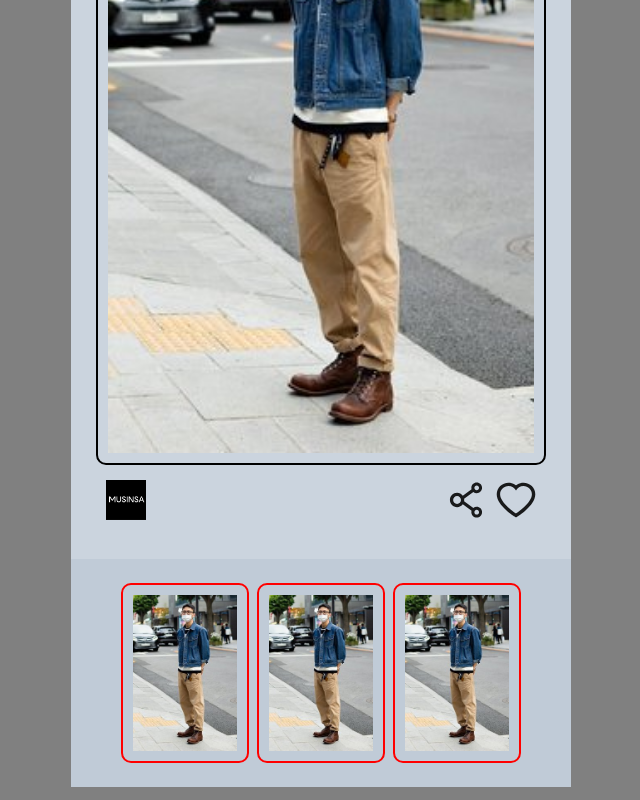
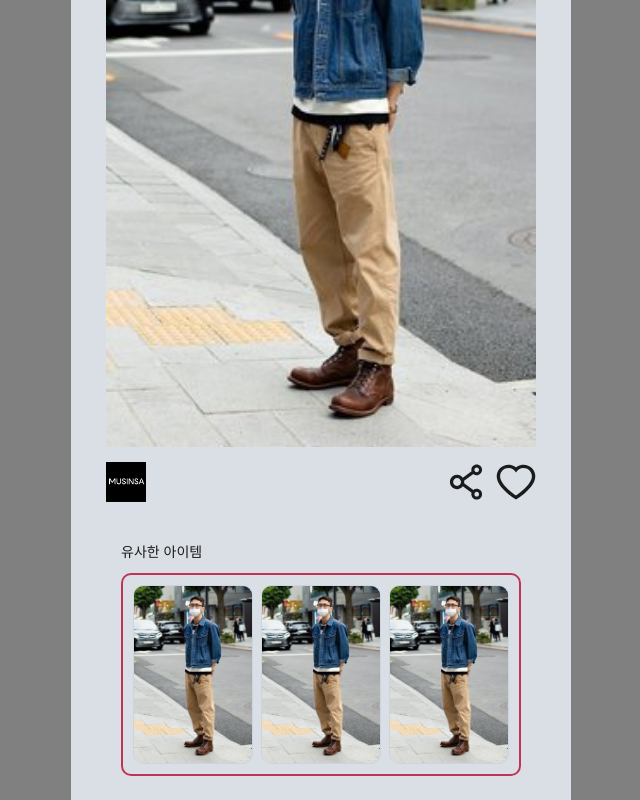
Before and after one commit to Lv2-Recsys-01/styl-frontend, a React (Create React App) app: page /detail in a window 1280 px wide. Shown: the part 288-1088 px from the top of the page, without its empty margins (319-959 px from the left). Built offline with nearby package versions, Linux system fonts and the light colour scheme.

Commit message:
chore: change text
use only login and signup

```diff
--- a/src/components/Login/login.css
+++ b/src/components/Login/login.css
@@ -64,11 +64,11 @@
     height:60px;
 }
 
-.signup-button.disabled {
+.login-button.disabled {
     background-color: var(--background);
 }
 
-.signin-button.disabled {
+.signup-button.disabled {
     background-color: var(--background);
 }
 
--- a/src/components/Login/login.jsx
+++ b/src/components/Login/login.jsx
@@ -8,7 +8,7 @@ Modal.setAppElement("#root");
 function GoToLoginLessNav() {
     return (
         <p>
-            <NavLink to="/journey">로그인 없이 사용할래요</NavLink>
+            <NavLink to="/journey">로그인 없이 사용</NavLink>
         </p>
     );
 }
@@ -19,7 +19,7 @@ function Login({ closeModal = () => {} }) {
     const [modalMode, setModalMode] = useState("login");
     const [confirm, setConfirm] = useState("");
     const [error, setError] = useState(false);
-    const [title, setTitle] = useState("로그인");
+    const [title, setTitle] = useState("Login");
 
     const handleIdChange = (e) => {
         const value = e.target.value;
@@ -39,11 +39,11 @@ function Login({ closeModal = () => {} }) {
     const handleToggleModalModeButton = (e) => {
         e.preventDefault();
         if (modalMode === "login") {
-            setModalMode("signin");
-            setTitle("회원가입");
+            setModalMode("signup");
+            setTitle("Sign Up");
         } else {
             setModalMode("login");
-            setTitle("로그인");
+            setTitle("Login");
         }
         clearInput(true);
     };
@@ -58,9 +58,9 @@ function Login({ closeModal = () => {} }) {
     };
 
     const checkLoginIneligibility = id.length < 4 || password.length !== 4;
-    const checkSigninIneligibility =
+    const checkSignupIneligibility =
         id.length < 4 || password.length !== 4 || confirm.length !== 4 || password !== confirm;
-    const isSignInMode = modalMode === "signin";
+    const isSignUpMode = modalMode === "signup";
     const isLogInMode = modalMode === "login";
 
     const handleLogin = () => {
@@ -72,16 +72,17 @@ function Login({ closeModal = () => {} }) {
         }
     };
 
-    const handleSignin = () => {
-        console.log(`signin => ID: ${id}, Password: ${password}`);
+    const handleSignup = () => {
+        console.log(`signup => ID: ${id}, Password: ${password}`);
 
-        if (checkSigninIneligibility) {
+        if (checkSignupIneligibility) {
             clearInput();
             setError("회원가입에 실패했어요");
         }
     };
 
     return (
+        <div>
             <Modal
                 isOpen={true}
                 onRequestClose={closeModal}
@@ -113,7 +114,7 @@ function Login({ closeModal = () => {} }) {
                             maxLength={4}
                         />
                     </div>
-                {isSignInMode && (
+                    {isSignUpMode && (
                         <div className="box">
                             <p className="guide">Confirm Password</p>
                             <input
@@ -132,17 +133,17 @@ function Login({ closeModal = () => {} }) {
                         <div className="box">
                             <button
                                 onClick={handleLogin}
-                            className={`signup-button ${checkLoginIneligibility ? "disabled" : ""}`}
+                                className={`login-button ${checkLoginIneligibility ? "disabled" : ""}`}
                             >
                                 로그인
                             </button>
                         </div>
                     )}
-                {isSignInMode && (
+                    {isSignUpMode && (
                         <div className="box">
                             <button
-                            onClick={handleSignin}
-                            className={`signin-button ${checkSigninIneligibility ? "disabled" : ""}`}
+                                onClick={handleSignup}
+                                className={`signup-button ${checkSignupIneligibility ? "disabled" : ""}`}
                             >
                                 회원가입
                             </button>
@@ -154,11 +155,12 @@ function Login({ closeModal = () => {} }) {
 
                     {/* modal Mode 전환 */}
                     <div className="option">
-                    <p onClick={handleToggleModalModeButton}>{isLogInMode ? "회원가입할래요" : "로그인할래요"}</p>
+                        <p onClick={handleToggleModalModeButton}>{isLogInMode ? "10초만에 회원가입" : "로그인"}</p>
                         <GoToLoginLessNav />
                     </div>
                 </div>
             </Modal>
+        </div>
     );
 }
 
--- a/src/pages/DetailPage/index.css
+++ b/src/pages/DetailPage/index.css
@@ -1,6 +1,3 @@
-.detail{
-  background-color: var(--background);
-}
 .detail .header {
     display: flex;
     align-items: center;
@@ -29,14 +26,12 @@
   .detail .content {
     text-align: center;
     width:100%;
-    margin-bottom: 20px;
+    background-color: var(--background);
   }
 
   .detail .content .codi{
     border-radius: 10px;
-    border: 2px solid black;
     width:90%;
-    margin:10px;
     padding: 10px;
   }
 
@@ -66,7 +61,6 @@
   }
 
   .detail .footer {
-      text-align: center;
       background-color: var(--background);
   }
 
@@ -74,11 +68,17 @@
     display: flex;
     justify-content: center;
     width:100%;
+    border: 2px solid var(--vivamagenta) ;
+    border-radius: 10px;
+    padding:10px;
+  }
+
+  .detail .footer .description{
+    text-align: left;
   }
 
   .detail .similar img {
     width: 100%;
     border-radius: 10px;
-    border: 2px solid red;
-    padding: 10px;
+    border: 1px solid var(--background);
   }
--- a/src/pages/DetailPage/index.jsx
+++ b/src/pages/DetailPage/index.jsx
@@ -49,11 +49,14 @@ function DetailCodi() {
 
 function SimilarItems() {
     return (
-        <Space direction="horizontal" className="similar">
-            <img src="sample_codi.png" alt="NoImg" />
-            <img src="sample_codi.png" alt="NoImg" />
-            <img width src="sample_codi.png" alt="NoImg" />
-        </Space>
+        <div>
+            <p className="description">유사한 아이템</p>
+            <Space direction="horizontal" className="similar">
+                <img src="sample_codi.png" alt="NoImg" />
+                <img src="sample_codi.png" alt="NoImg" />
+                <img src="sample_codi.png" alt="NoImg" />
+            </Space>
+        </div>
     );
 }
 
--- a/src/pages/EntryPage/index.css
+++ b/src/pages/EntryPage/index.css
@@ -3,7 +3,7 @@
     height:100%;
     text-align: center;
     background-color: var(--background);
-    backdrop-filter: blur(40px); /* 흐림 효과 설정 */
+    backdrop-filter: blur(px); /* 흐림 효과 설정 */
 }
 
 .entry-background img{
--- a/src/pages/EntryPage/index.jsx
+++ b/src/pages/EntryPage/index.jsx
@@ -8,22 +8,22 @@ function EntryBackground() {
         <div className="entry-background">
             <Row gutter={[16, 16]}>
                 <Col span={12}>
-                    <img src="sample_codi.png" />
+                    <img src="sample_codi.png" alt="NoImg" />
                 </Col>
                 <Col span={12}>
-                    <img src="sample_codi.png" />
+                    <img src="sample_codi.png" alt="NoImg" />
                 </Col>
                 <Col span={12}>
-                    <img src="sample_codi.png" />
+                    <img src="sample_codi.png" alt="NoImg" />
                 </Col>
                 <Col span={12}>
-                    <img src="sample_codi.png" />
+                    <img src="sample_codi.png" alt="NoImg" />
                 </Col>
                 <Col span={12}>
-                    <img src="sample_codi.png" />
+                    <img src="sample_codi.png" alt="NoImg" />
                 </Col>
                 <Col span={12}>
-                    <img src="sample_codi.png" />
+                    <img src="sample_codi.png" alt="NoImg" />
                 </Col>
             </Row>
             <Row gutter={[16, 16]}>
--- a/src/styles/theme.js
+++ b/src/styles/theme.js
@@ -24,7 +24,7 @@ const lightColor = {
     agategray: "#b4b1a1",
     palekhaki: "#bfb092",
     paledogwood: "#edcdc2",
-    background: "rgba(191, 202, 214, 0.8)",
+    background: "rgba(191, 202, 214, 0.5)",
 };
 
 const darkColor = {
```
Lines whose indentation alone changed are shown as unchanged.
